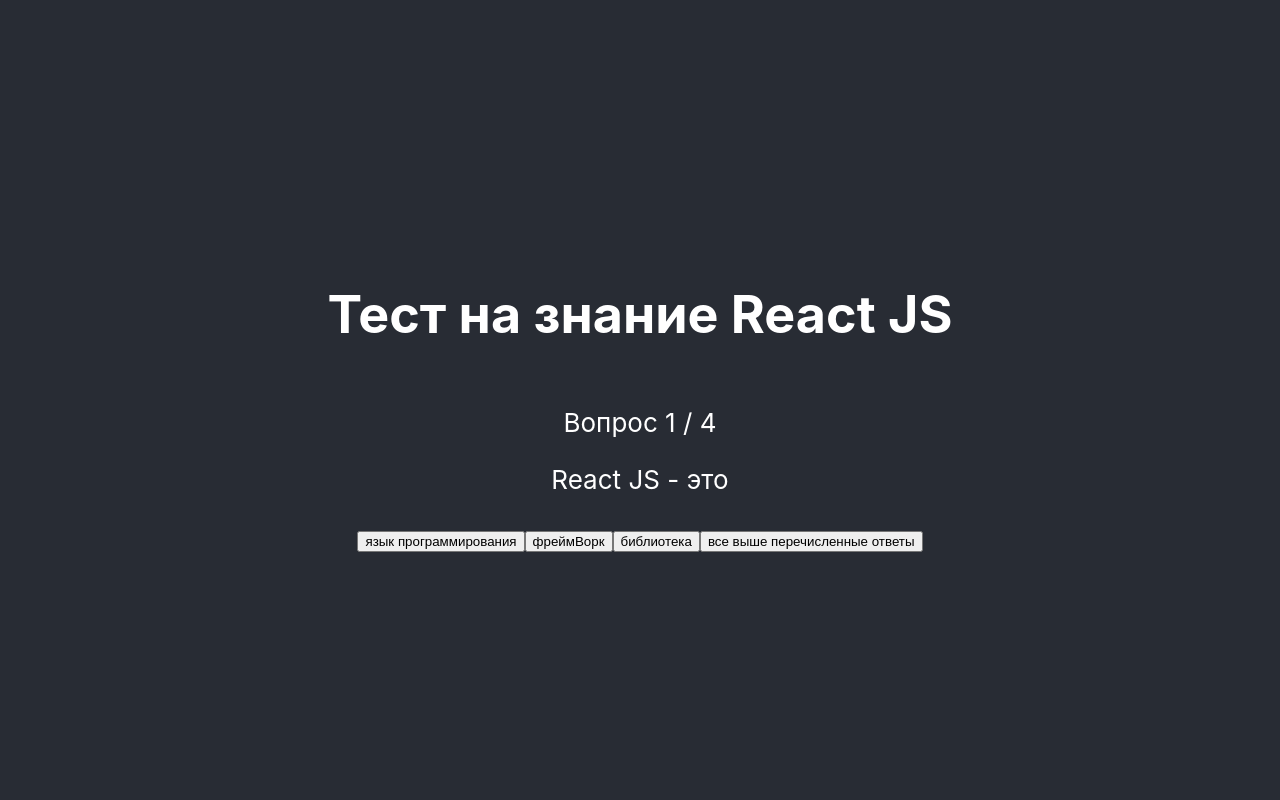
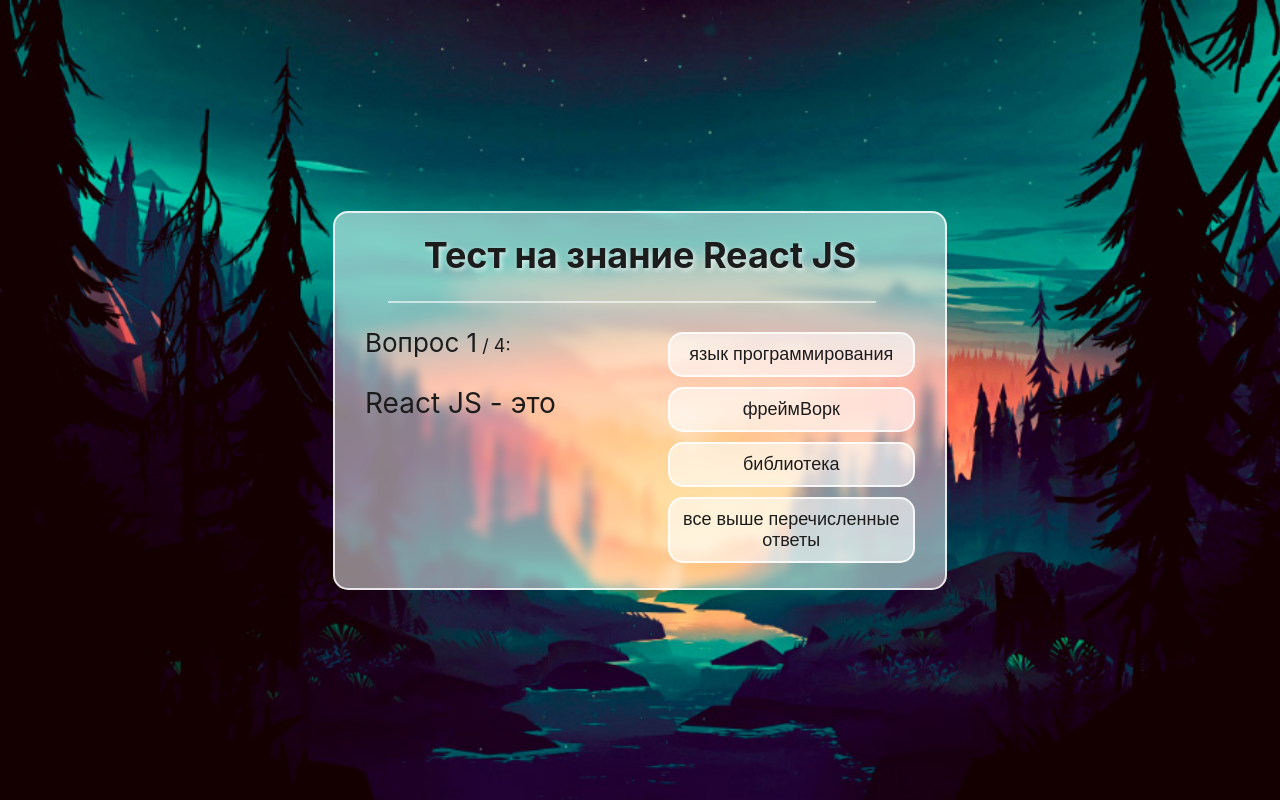
Before and after one commit to AndreyKhailov/quiz-react, a React (Create React App) app: page / in a window 1280 px wide. Built offline with nearby package versions, Linux system fonts and the light colour scheme.

Commit message:
созданы стили для main.jsx и showScore.jsx компонентов

```diff
--- a/src/App.css
+++ b/src/App.css
@@ -1,7 +1,14 @@
 .App {
-  text-align: center;
+  background-image: url("image/bg-default-02.jpg");
+  background-repeat: no-repeat;
+  background-size: cover;
 }
 
-.App-link {
-  color: #61dafb;
-}
+.wrapper {
+  min-height: 100vh;
+  display: flex;
+  align-items: center;
+  justify-content: center;
+  font-size: calc(10px + 1vmin);
+  color: #1c1c1c;
+  }
--- a/src/App.js
+++ b/src/App.js
@@ -14,6 +14,7 @@
 
   return (
     <div className="App">
+      <div className="wrapper">
       {
         !isShowScore
         ? <Main score={score}
@@ -34,6 +35,7 @@
                       setCurrentQuestion={setCurrentQuestion}
           />
       }
+      </div>
     </div>
   );
 }
--- a/src/component/main/main.jsx
+++ b/src/component/main/main.jsx
@@ -27,9 +27,9 @@
 
     return (
         <main className={s.main}>
-          <h1>Тест на знание React JS</h1>
+          <h1 className={s.main__title}>Тест на знание React JS</h1>
           <section className={s.question}>
-            <p className={s.question__num}>Вопрос {currentQuestion + 1} / {questionsBase.length}</p>
+            <span className={s.question__num}>Вопрос {currentQuestion + 1}</span> / {questionsBase.length}:
             <p className={s.question__text}>{ questionsBase[currentQuestion].questionText }</p>
           </section>
           <section className={s.answer__options}>
--- a/src/component/main/main.module.css
+++ b/src/component/main/main.module.css
@@ -1,10 +1,70 @@
 .main {
-    background-color: #282c34;
-    min-height: 100vh;
+  background-color:rgba(255,255,255,0.5);
+  border-radius: 15px;
+  border:2px solid rgba(255,255,255,0.8);
+  backdrop-filter: blur(5px);
+  -webkit-backdrop-filter: blur(5px);
+  position: relative;
+  padding:20px 30px;
+  width: 550px;
+  min-height: 200px;
+  display: grid;
+  grid-template-columns: 55% 45%;
+  grid-template-rows: auto;
+  grid-template-areas:
+    'title title'
+    'question answers'
+  }
+
+  .main__title {
+    text-align: center;
+    grid-area: title;
+    text-shadow: 2px 2px 5px rgba(255,255,255,0.7);
+    margin-bottom: 50px;
+    margin-top: 0;
+  }
+
+  .main__title::before {
+    content: '';
+    position: absolute;
+    border-bottom: 2px solid rgba(255,255,255,0.6);
+    width: 80%;
+    left: calc(45px + 1vmin);
+    top: calc(80px + 1vmin);
+  }
+
+  .question {
+    grid-area: question;
+  }
+
+  .answer__options {
+    grid-area: answers;
     display: flex;
     flex-direction: column;
-    align-items: center;
-    justify-content: center;
-    font-size: calc(10px + 2vmin);
-    color: white;
   }
+
+  .question__num {
+    font-size: calc(18px + 1vmin);
+  }
+
+  .question__text {
+    font-size: calc(20px + 1vmin);
+  }
+
+  .answer__btn {
+    font-size: calc(10px + 1vmin);
+    color:  #1c1c1c;
+    border-radius: 15px;
+    padding: 10px;
+    cursor: pointer;
+    background-color:rgba(255,255,255,0.6);
+    border: 2px solid rgba(255,255,255,0.8);
+    margin: 5px 0;
+    outline: none;
+  }
+
+  .answer__btn:hover {
+    background-color: rgb(0,175,152);
+    transition: all 0.3s;
+    color: #fff;
+  }
--- a/src/component/showScore/showScore.jsx
+++ b/src/component/showScore/showScore.jsx
@@ -25,7 +25,15 @@
                 !isShowDetails
                 ?
                     <section className={s.score}>
-                        <span>Правильных ответов {score} / {questionsBase.length}</span>
+                        <h2 className={s.score__title}>Правильных ответов:
+                            <span className={
+                                (score === questionsBase.length && s.score__full) // Если все правильные ответы, число подсвечивается зеленым
+                                || (score ? s.score__count : s.score__null)       // Если нет правильных ответов - красным
+                            }
+                            >{score}
+                            </span>/
+                            <span className={s.score__full}>{questionsBase.length}</span>
+                        </h2>
                         <button className={s.details__btn}
                                 onClick={() => handleDetails()}
                         >
--- a/src/component/showScore/showScore.module.css
+++ b/src/component/showScore/showScore.module.css
@@ -0,0 +1,48 @@
+.score {
+    display: flex;
+    flex-direction: column;
+}
+
+.score__title {
+    font-size: calc(24px + 1vmin);
+    padding-bottom: 30px;
+    color:rgba(255,255,255,0.9);
+    text-shadow: 5px 5px 15px #111;
+}
+
+.score__count,
+.score__null,
+.score__full {
+    padding-left: 10px;
+    padding-right: 10px;
+    font-size: calc(34px + 1vmin);
+}
+
+.score__null {
+    color: red;
+}
+
+.score__full {
+    color: rgb(0, 255, 0);
+}
+
+.details__btn,
+.restart__btn {
+    font-size: calc(10px + 1vmin);
+    color:  #1c1c1c;
+    border-radius: 15px;
+    padding: 10px;
+    cursor: pointer;
+    background-color:rgba(255,255,255,0.6);
+    border: 2px solid rgba(255,255,255,0.8);
+    margin: 5px 0;
+    outline: none;
+
+}
+
+.details__btn:hover,
+.restart__btn:hover {
+  background-color: rgb(0,175,152);
+  transition: all 0.3s;
+  color: #fff;
+}
```
Also changed, not shown: src/image/bg-default-02.jpg (added).
